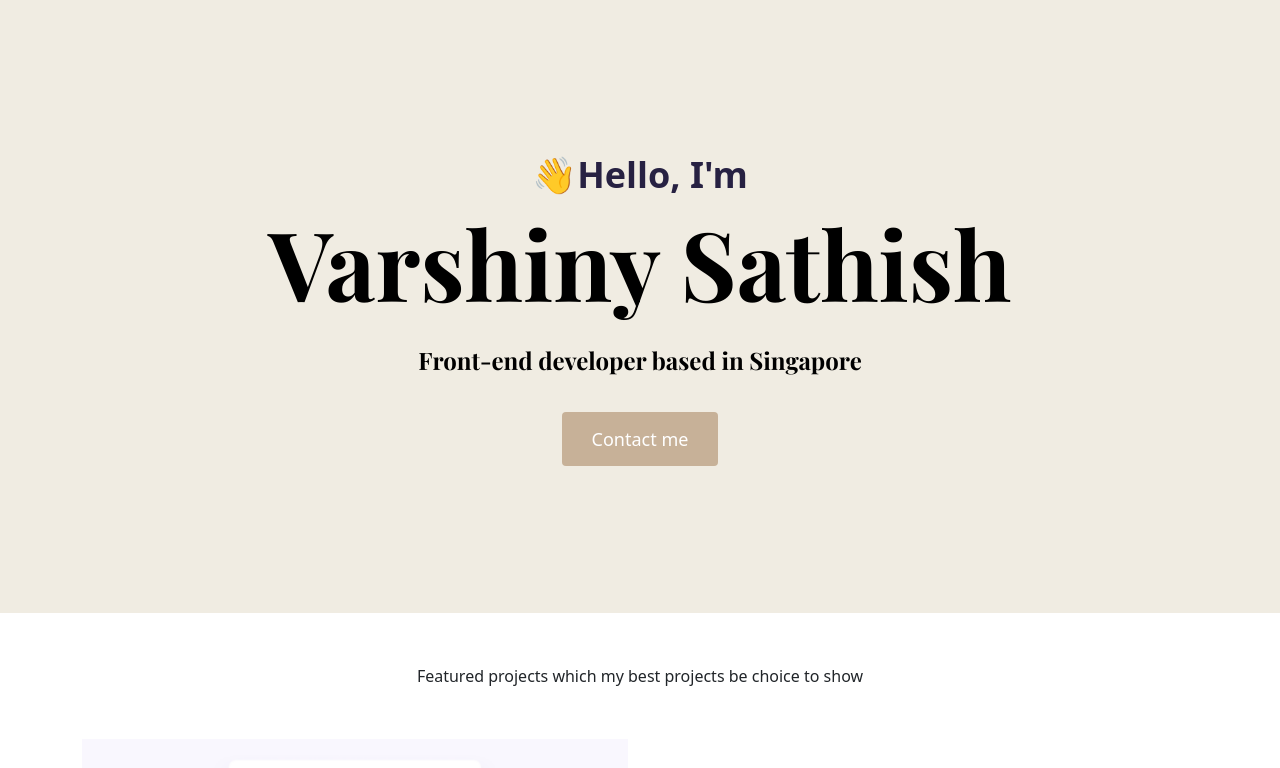
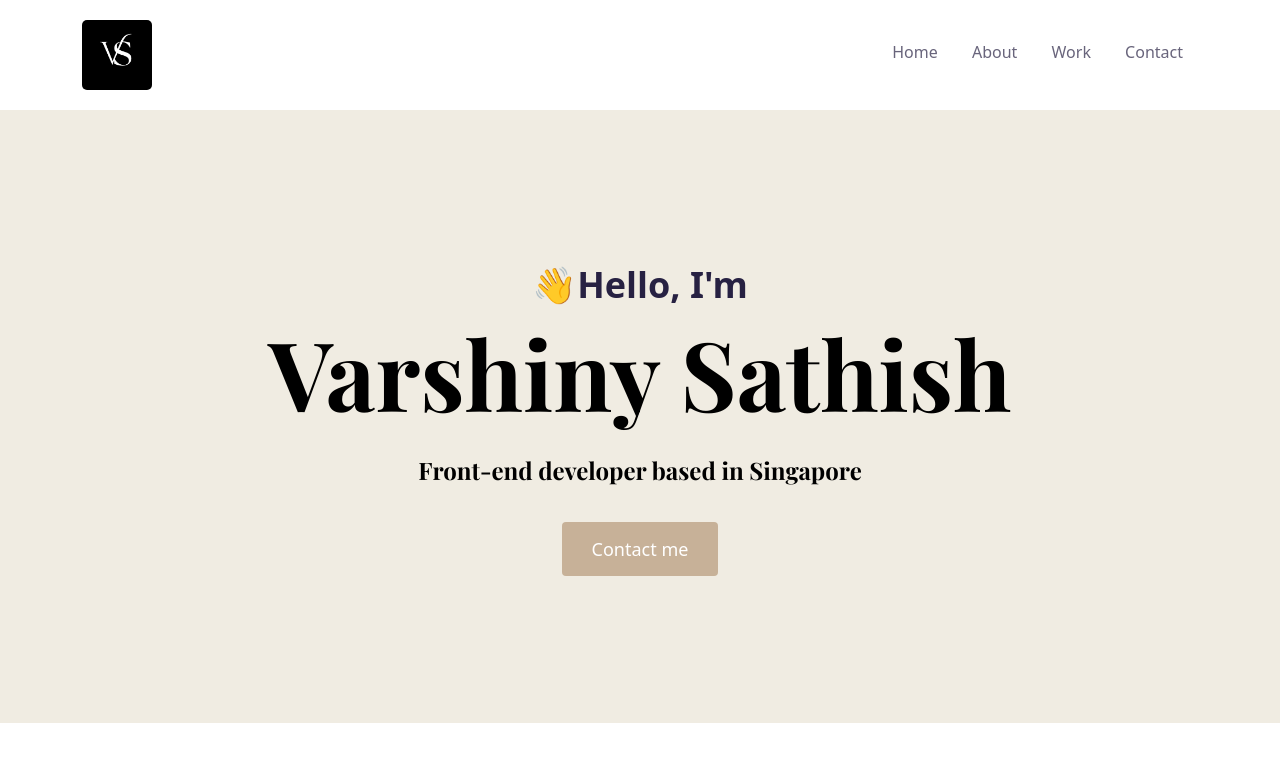
Before and after one commit to varshinysathish/portfolio-project, a plain HTML site: page index.html in a window 1280 px wide. Shown: the top 768 px of the page. Drawn offline with nearby package versions, Linux system fonts and the light colour scheme.

Commit message:
added navigation

```diff
--- a/index.html
+++ b/index.html
@@ -29,6 +29,25 @@
     ></script>
   </head>
   <body>
+    <div class="container">
+      <nav class="d-flex justify-content-between">
+        <img src="/images/logo.png" class="logo" alt="logo" />
+        <ul>
+          <li>
+            <a href="/" class="active">Home</a>
+          </li>
+          <li>
+            <a href="/about.html">About</a>
+          </li>
+          <li>
+            <a href="/work.html">Work</a>
+          </li>
+          <li>
+            <a href="/contact.html">Contact</a>
+          </li>
+        </ul>
+      </nav>
+    </div>
     <div class="hero">
       <p>👋Hello, I'm</p>
       <h1>Varshiny Sathish</h1>
--- a/styles.css
+++ b/styles.css
@@ -92,6 +92,32 @@ p {
 .project-description {
   padding: 120px 60px;
 }
+.logo {
+  max-width: 70px;
+  border-radius: 5px;
+}
+nav {
+  padding: 20px 0;
+}
+nav ul {
+  padding: 0;
+  margin: 0;
+}
+nav li {
+  display: inline;
+  list-style: none;
+  line-height: 65px;
+  margin: 15px;
+}
+nav a {
+  text-decoration: none;
+  color: #272142b2;
+  transition: all 100ms ease-in-out;
+}
+nav a:hover,
+nav li.active a {
+  color: var(--branding-color);
+}
 @media (max-width: 900px) {
   h1 {
     font-size: 44px;
@@ -107,6 +133,9 @@ p {
     padding: 0;
     text-align: center;
   }
+  nav a {
+    font-size: 14px;
+  }
   .content {
     text-align: center;
     padding: 0;
```
Also changed, not shown: images/logo.png (added), 1 other file.
